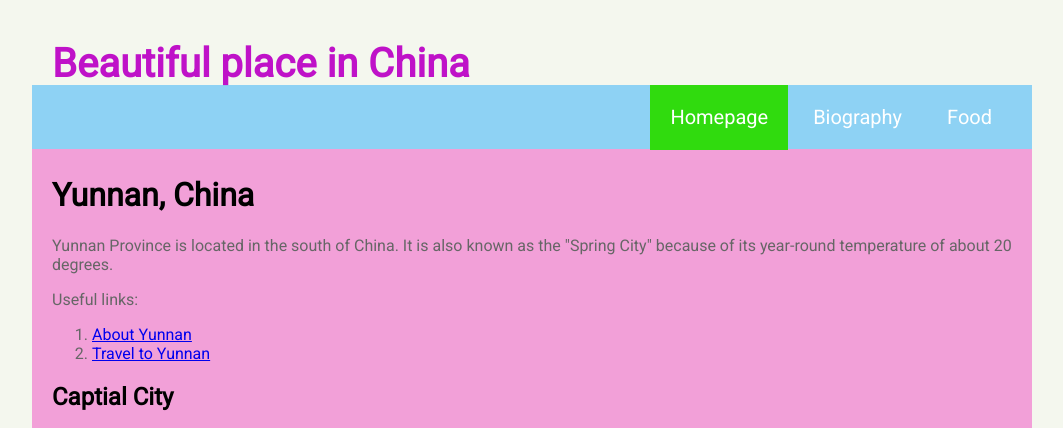
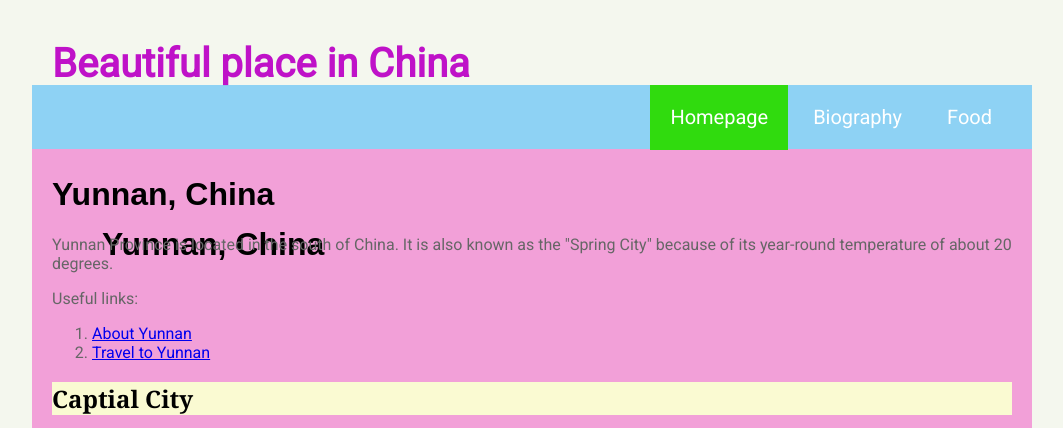
Before and after one commit to jsmarier-courses/project-1-mini-website-ZHIQI545, a plain HTML site: page index.html in a window 1280 px wide. Shown: the top 428 px of the page, without its empty margins (108-1171 px from the left). Drawn offline with Linux system fonts and the light colour scheme.

Commit message:
Update zhiqizhou.css

```diff
--- a/zhiqizhou.css
+++ b/zhiqizhou.css
@@ -103,12 +103,12 @@ body {
 }
 
 
-.h1 {
+h1 {
     text-shadow: 50px 50px;
     font-family: Arial, Helvetica, sans-serif;
   }
 
-.h2 {
+h2 {
     background-color: lightgoldenrodyellow;
     font-family: Georgia;
   }
```
